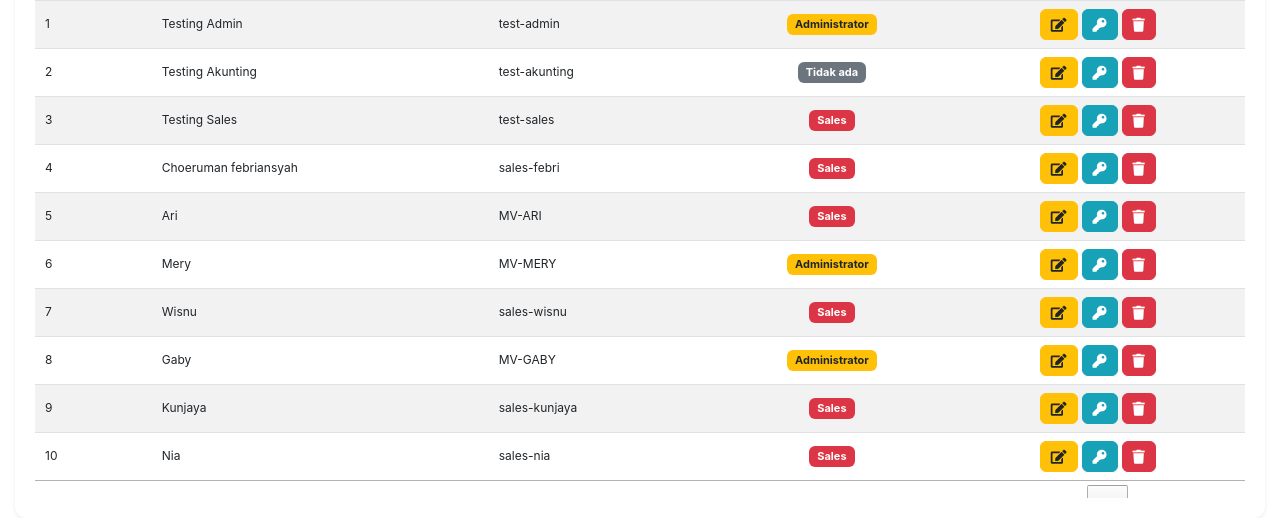
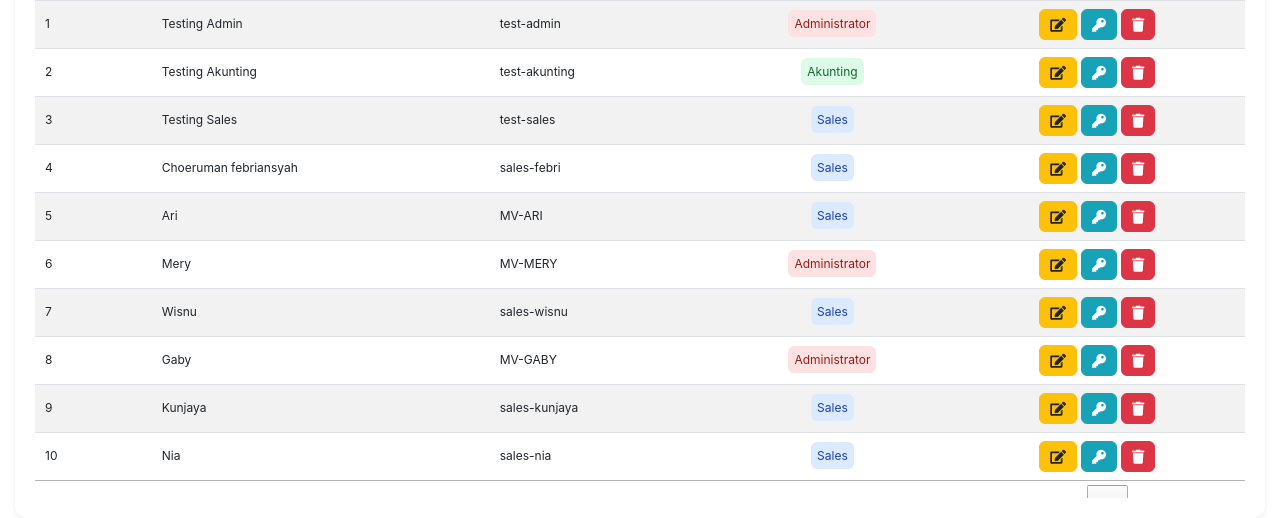
Before and after one commit to Rmdhnrzs/pom-admin-backend, a CodeIgniter app: page /pom-mobile/User in a window 1280 px wide. Shown: the part 284-802 px from the top of the page. Run offline with CodeIgniter, Linux system fonts and the light colour scheme; a user stored in the database is signed in; data comes from the database, SQL or seed files in the repository.

Commit message:
- Fixed history order not showing the right sales name - Added akunting role to user data master

```diff
--- a/application/controllers/Order.php
+++ b/application/controllers/Order.php
@@ -556,7 +556,7 @@ class Order extends CI_Controller
 		} elseif ($status == "2") {
 			$data['detail']	= $this->db->query("SELECT tor.*, tp.nama as perusahaan, tc.nama_customer, tc.tipe_harga, tu.nama as sales from tb_order tor
 			join tb_customer tc on tor.id_customer = tc.id
-			left join tb_user tu on tc.id_sales = tu.id
+			left join tb_user tu on tor.id_user = tu.id
 			join tb_perusahaan tp on tp.id = tor.id_perusahaan
 			where tor.status = 2
 			and date(tor.tanggal_dibuat) between '$tanggal_awal' and '$tanggal_akhir'
@@ -565,7 +565,7 @@ class Order extends CI_Controller
 		} else {
 			$data['detail']	= $this->db->query("SELECT tor.*, tp.nama as perusahaan, tc.nama_customer, tc.tipe_harga, tu.nama as sales from tb_order tor
 			join tb_customer tc on tor.id_customer = tc.id
-			left join tb_user tu on tc.id_sales = tu.id
+			left join tb_user tu on tor.id_user = tu.id
 			join tb_perusahaan tp on tp.id = tor.id_perusahaan
 			where tor.status in (1, 2)
 			and date(tor.tanggal_dibuat) between '$tanggal_awal' and '$tanggal_akhir'
--- a/application/views/admin/user.php
+++ b/application/views/admin/user.php
@@ -86,6 +86,27 @@
   .modal-footer {
     border-top: none;
   }
+
+  .role-admin {
+    padding: 6px;
+    border-radius: 6px;
+    background-color: #FEE2E2;
+    color: #991B1B;
+  }
+
+  .role-sales {
+    padding: 6px;
+    border-radius: 6px;
+    background-color: #DBEAFE;
+    color: #1E40AF;
+  }
+
+  .role-accounting {
+    padding: 6px;
+    border-radius: 6px;
+    background-color: #DCFCE7;
+    color: #166534;
+  }
 </style>
 <div class="card shadow-sm custom-card">
 
@@ -138,9 +159,11 @@
             <td class="text-center">
               <?php
               if ($k->id_role == 1) {
-                echo "<span class='badge badge-warning'>Administrator</span>";
+                echo "<span class='role-admin'>Administrator</span>";
               } else if ($k->id_role == 2) {
-                echo "<span class='badge badge-danger'>Sales</span>";
+                echo "<span class='role-sales'>Sales</span>";
+              } else if ($k->id_role == 3) {
+                echo "<span class='role-accounting'>Akunting</span>";
               } else {
                 echo "<span class='badge badge-secondary'>Tidak ada</span>";
               }
@@ -213,6 +236,7 @@
               <option value="">- Pilih Role -</option>
               <option value="1">Administrator</option>
               <option value="2">Sales</option>
+              <option value="3">Akunting</option>
             </select>
           </div>
         </div>
@@ -254,6 +278,7 @@
               <option value="">- Pilih Role -</option>
               <option value="1">Administrator</option>
               <option value="2">Sales</option>
+              <option value="3">Akunting</option>
             </select>
           </div>
         </div>
```
